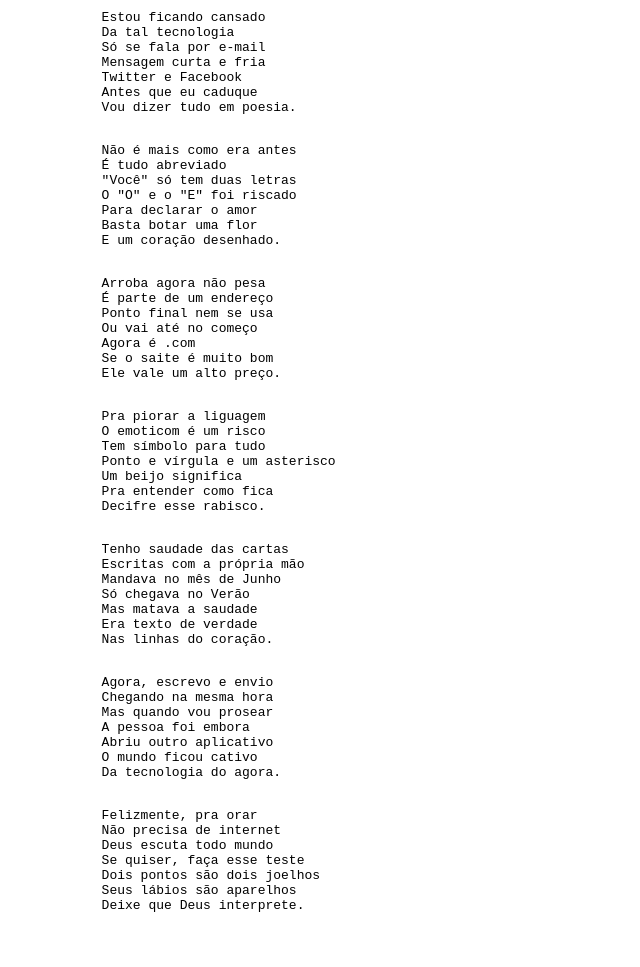
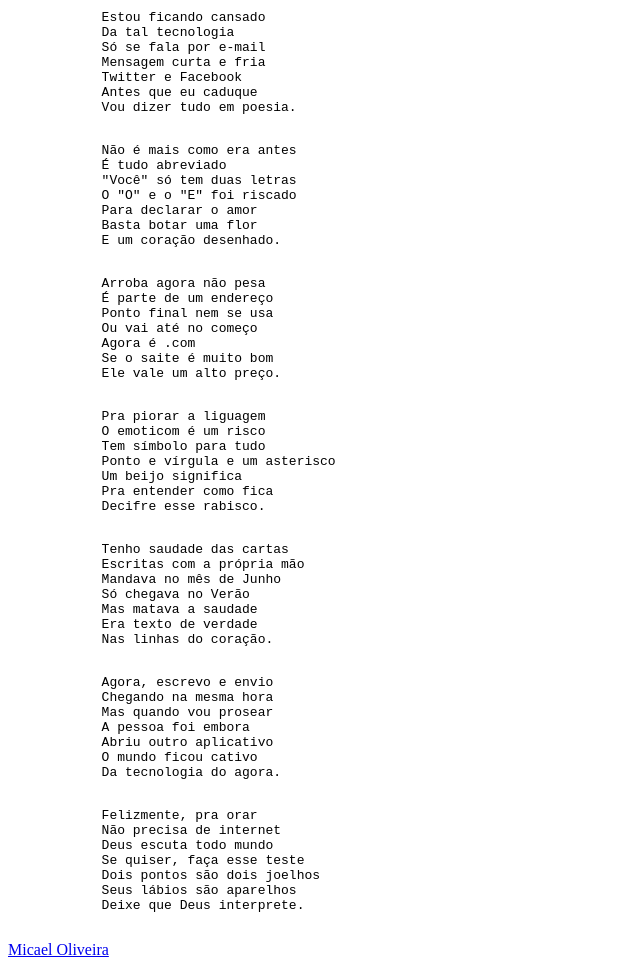
Before and after one commit to MicaellOliveira/Html-Css, a plain HTML site: page Cap 3/Cordel/index.html in a window 1280 px wide. Shown: the part 101-1068 px from the top of the page, without its empty margins (0-640 px from the left). Before the commit the page ends 1042 px from the top, so only its background shows below. Drawn offline with Linux system fonts and the light colour scheme.

Commit message:
Update index.html

```diff
--- a/Cap 3/Cordel/index.html
+++ b/Cap 3/Cordel/index.html
@@ -92,5 +92,6 @@
         </pre>
     </section>
 </main>
+<footer><a href="#">Micael Oliveira</a></footer>
 </body>
 </html>
```
